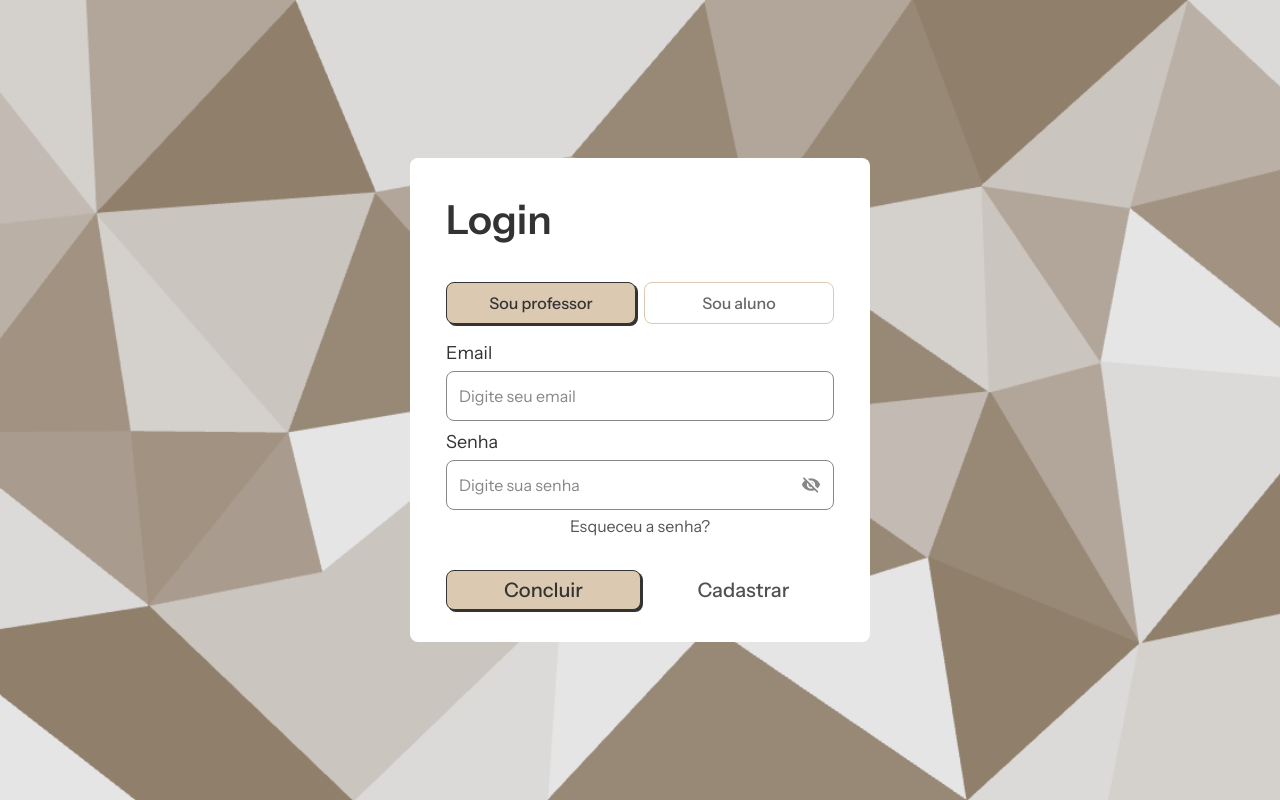
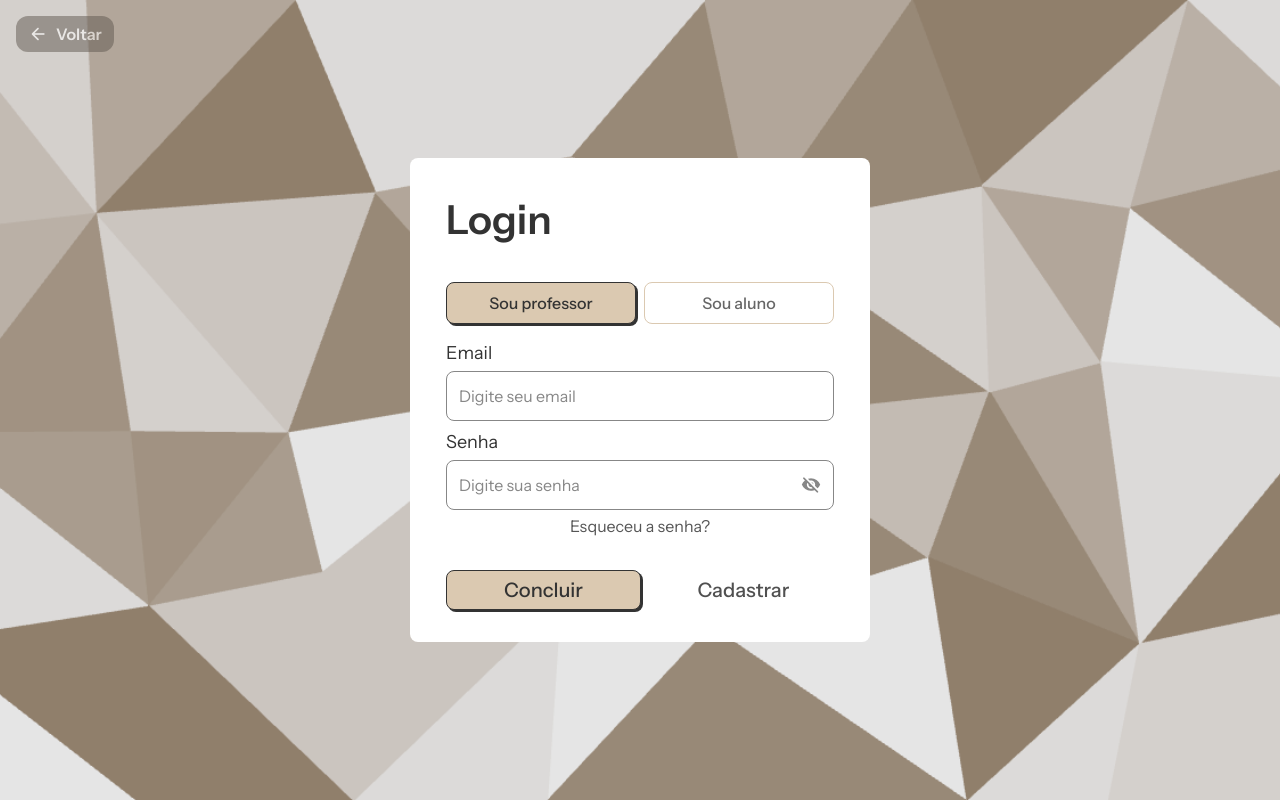
Before and after one commit to Portela03/hastyhelp, a React (Vite) app: page /login in a window 1280 px wide. Built offline with nearby package versions, Linux system fonts and the light colour scheme.

Commit message:
Mostra o botao Voltar em todas as paginas

```diff
--- a/src/components/layout.tsx
+++ b/src/components/layout.tsx
@@ -76,17 +76,36 @@ function Sidebar({ onNavigate }: { onNavigate?: () => void }) {
   )
 }
 
-/** Botão de voltar no estilo da aba ativa do menu; leva sempre à página-mãe. */
-function BotaoVoltar({ para, rotulo }: { para: string; rotulo: string }) {
+const ESTILO_VOLTAR =
+  'flex items-center gap-2 rounded-xl bg-sidebar-active px-3 py-1.5 text-[16px] font-semibold text-white'
+
+/**
+ * Botão de voltar no estilo da aba ativa do menu.
+ * Com `para`, leva à página-mãe; sem `para`, volta no histórico do navegador
+ * (e fica desabilitado quando não há para onde voltar).
+ */
+export function BotaoVoltar({ para, rotulo, className }: { para?: string; rotulo?: string; className?: string }) {
+  const navigate = useNavigate()
+  if (para) {
+    return (
+      <Link to={para} aria-label={`Voltar para ${rotulo ?? 'a página anterior'}`} className={cx(ESTILO_VOLTAR, className)}>
+        <Icon name="arrow_back" className="text-[20px]" />
+        Voltar
+      </Link>
+    )
+  }
+  const semHistorico = (window.history.state?.idx ?? 0) === 0
   return (
-    <Link
-      to={para}
-      aria-label={`Voltar para ${rotulo}`}
-      className="flex items-center gap-2 rounded-xl bg-sidebar-active px-3 py-1.5 text-[16px] font-semibold text-white"
+    <button
+      type="button"
+      aria-label="Voltar para a página anterior"
+      disabled={semHistorico}
+      onClick={() => navigate(-1)}
+      className={cx(ESTILO_VOLTAR, 'cursor-pointer disabled:cursor-not-allowed disabled:opacity-50', className)}
     >
       <Icon name="arrow_back" className="text-[20px]" />
       Voltar
-    </Link>
+    </button>
   )
 }
 
@@ -126,7 +145,7 @@ export function AppShell({
             >
               <Icon name="menu" />
             </button>
-            {voltar && <BotaoVoltar para={voltar.para} rotulo={voltar.rotulo} />}
+            <BotaoVoltar para={voltar?.para} rotulo={voltar?.rotulo} />
           </div>
           <div className="flex items-center gap-4">
             <button type="button" aria-label="Notificações" className="size-9 cursor-pointer">
--- a/src/pages/Auth.tsx
+++ b/src/pages/Auth.tsx
@@ -2,16 +2,18 @@ import { useState } from 'react'
 import type { FormEvent, ReactNode } from 'react'
 import { Link, useNavigate, useParams } from 'react-router-dom'
 import bg from '../assets/figma/login-bg.png'
+import { BotaoVoltar } from '../components/layout'
 import { Field, PasswordField, cx } from '../components/ui'
 import { CONVITES, TURMAS_ALUNO } from '../data/aluno'
 import type { Papel } from '../data/aluno'
 import { useStore } from '../store'
 
-function AuthLayout({ titulo, children }: { titulo: string; children: ReactNode }) {
+function AuthLayout({ titulo, children, voltarPara }: { titulo: string; children: ReactNode; voltarPara?: string }) {
   return (
     <div className="relative flex min-h-screen items-center justify-center p-4">
       <img src={bg} alt="" className="pointer-events-none absolute inset-0 size-full object-cover" />
       <div className="absolute inset-0 bg-black/10" />
+      <BotaoVoltar para={voltarPara} rotulo={voltarPara ? 'o login' : undefined} className="absolute left-4 top-4 z-10" />
       <div className="relative flex w-full max-w-[460px] flex-col items-center gap-8 rounded-lg bg-white px-9 py-8">
         <h1 className="w-full text-[40px] font-semibold text-ink">{titulo}</h1>
         {children}
@@ -71,7 +73,7 @@ export function Login() {
   function enviar(e: FormEvent) {
     e.preventDefault()
     entrar(papel)
-    navigate(papel === 'aluno' ? '/aluno/turmas' : '/equipes')
+    navigate(papel === 'aluno' ? '/aluno/turmas' : '/equipes', { replace: true })
   }
 
   return (
@@ -115,7 +117,7 @@ export function Cadastro({ convite }: { convite?: boolean }) {
   }
 
   return (
-    <AuthLayout titulo="Cadastrar">
+    <AuthLayout titulo="Cadastrar" voltarPara="/login">
       {convite && (
         <p
           role="status"
--- a/src/pages/DesignSystem.tsx
+++ b/src/pages/DesignSystem.tsx
@@ -2,7 +2,7 @@ import { useState } from 'react'
 import type { ReactNode } from 'react'
 import { CORES_EQUIPE } from '../data/mock'
 import type { StatusFormulario } from '../data/mock'
-import { Banner, DataTable, Section, Toolbar } from '../components/layout'
+import { Banner, BotaoVoltar, DataTable, Section, Toolbar } from '../components/layout'
 import {
   Avatar,
   ButtonBrown,
@@ -71,6 +71,9 @@ export function DesignSystem() {
 
   return (
     <div className="mx-auto flex max-w-[1100px] flex-col gap-5 p-4 sm:p-10">
+      <div>
+        <BotaoVoltar />
+      </div>
       <Banner titulo="Design System" subtitulo="Tokens e componentes do HastyHelp. Documentação completa em docs/DESIGN-SYSTEM.md." />
 
       <Bloco titulo="Cores">
```
Also changed, not shown: 1 other file (tests, documents, lock files or other folders).
